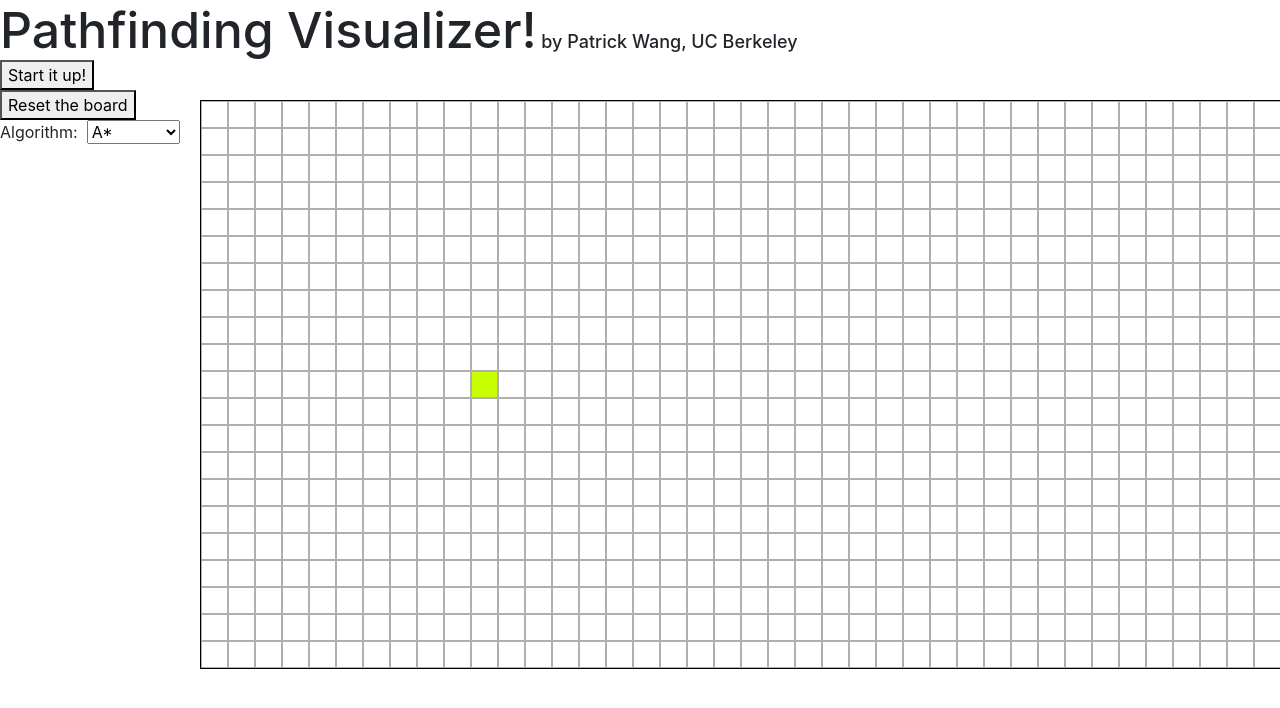
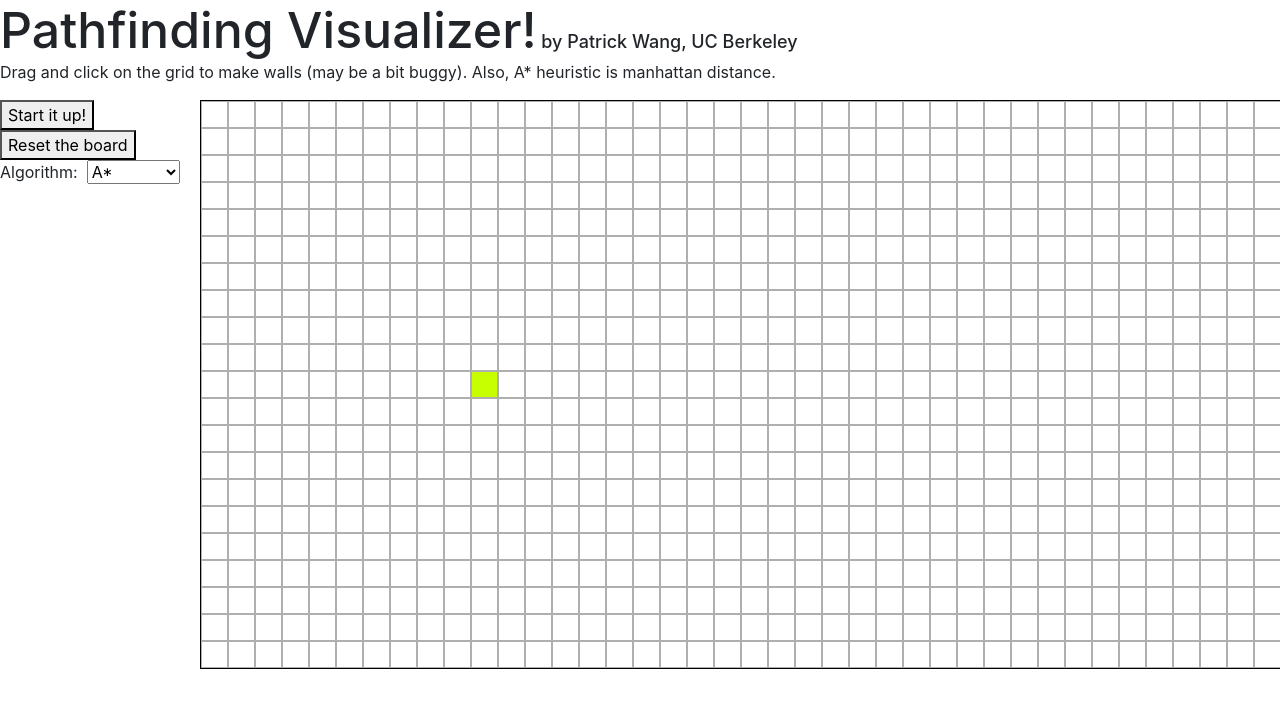
Before and after one commit to patwang123/Pathfinder-Visualizer, a React (Create React App) app: page / in a window 1280 px wide. Shown: the top 708 px of the page. Built offline with nearby package versions, Linux system fonts and the light colour scheme.

Commit message:
intro message

```diff
--- a/src/project/visualizer.jsx
+++ b/src/project/visualizer.jsx
@@ -83,6 +83,9 @@ export default class Visualizer extends React.Component {
         const {nodes,reset_id} = this.state
         return (
             <div key={reset_id}>
+                <p>
+                    Drag and click on the grid to make walls (may be a bit buggy). Also, A* heuristic is manhattan distance.
+                </p>
                 <button onClick={ () => this.pathfind()}>Start it up!</button>
                 <br/>
                 <button onClick = { () => this.reset()}>Reset the board</button>
```
Also changed, not shown: 1 other file (tests, documents, lock files or other folders).
